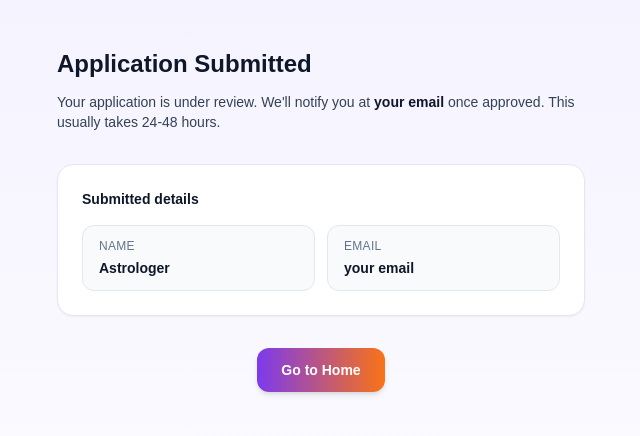
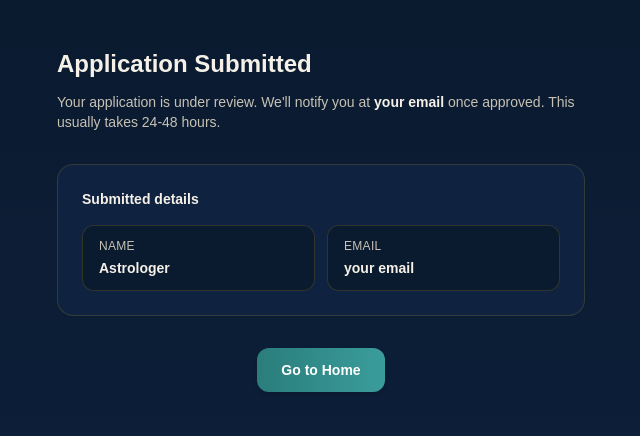
Before and after one commit to rohu123coder/lagnalord-v2, a Next.js app in the folder apps/web/: page /astrologer/pending in a window 1280 px wide. Shown: the top 436 px of the page, without its empty margins (319-959 px from the left). Built offline with nearby package versions, Linux system fonts and the light colour scheme.

Commit message:
astrologer/pending/page.tsx: navy/gold/teal theme

```diff
--- a/apps/web/app/astrologer/pending/page.tsx
+++ b/apps/web/app/astrologer/pending/page.tsx
@@ -44,8 +44,8 @@ export default function AstrologerPendingPage() {
 
   if (!mounted) {
     return (
-      <div className="flex min-h-screen items-center justify-center bg-slate-50">
-        <div className="h-10 w-10 animate-spin rounded-full border-2 border-violet-500 border-t-transparent" />
+      <div className="flex min-h-screen items-center justify-center bg-[#0A1A2F]">
+        <div className="h-10 w-10 animate-spin rounded-full border-2 border-[#C9A227] border-t-transparent" />
       </div>
     );
   }
@@ -54,37 +54,37 @@ export default function AstrologerPendingPage() {
   const email = details?.email ?? "your email";
 
   return (
-    <div className="min-h-screen bg-gradient-to-b from-violet-50 to-white">
+    <div className="min-h-screen bg-gradient-to-b from-[#0A1A2F] to-[#0F2240]">
       <div className="mx-auto flex max-w-xl flex-col px-4 py-12 sm:px-6">
-        <h1 className="text-2xl font-bold text-slate-900">
+        <h1 className="text-2xl font-bold text-[#F5F1E8]">
           Application Submitted
         </h1>
 
-        <p className="mt-3 text-sm text-slate-700">
+        <p className="mt-3 text-sm text-[#C7C2B4]">
           Your application is under review. We&apos;ll notify you at{" "}
-          <span className="font-semibold text-slate-900">{email}</span> once approved.
+          <span className="font-semibold text-[#F5F1E8]">{email}</span> once approved.
           This usually takes 24-48 hours.
         </p>
 
-        <div className="mt-8 rounded-2xl border border-slate-200 bg-white p-6 shadow-sm">
-          <h2 className="text-sm font-semibold text-slate-900">
+        <div className="mt-8 rounded-2xl border border-[#C9A227]/20 bg-[#0F2240] p-6 shadow-sm">
+          <h2 className="text-sm font-semibold text-[#F5F1E8]">
             Submitted details
           </h2>
 
           <div className="mt-4 grid gap-3 sm:grid-cols-2">
-            <div className="rounded-xl border border-slate-200 bg-slate-50 px-4 py-3">
-              <p className="text-xs font-medium uppercase tracking-wide text-slate-500">
+            <div className="rounded-xl border border-[#C9A227]/20 bg-[#0A1A2F] px-4 py-3">
+              <p className="text-xs font-medium uppercase tracking-wide text-[#C7C2B4]">
                 Name
               </p>
-              <p className="mt-1 text-sm font-semibold text-slate-900">
+              <p className="mt-1 text-sm font-semibold text-[#F5F1E8]">
                 {name}
               </p>
             </div>
-            <div className="rounded-xl border border-slate-200 bg-slate-50 px-4 py-3">
-              <p className="text-xs font-medium uppercase tracking-wide text-slate-500">
+            <div className="rounded-xl border border-[#C9A227]/20 bg-[#0A1A2F] px-4 py-3">
+              <p className="text-xs font-medium uppercase tracking-wide text-[#C7C2B4]">
                 Email
               </p>
-              <p className="mt-1 text-sm font-semibold text-slate-900">
+              <p className="mt-1 text-sm font-semibold text-[#F5F1E8]">
                 {email}
               </p>
             </div>
@@ -94,7 +94,7 @@ export default function AstrologerPendingPage() {
         <div className="mt-8 flex items-center justify-center">
           <Link
             href="/"
-            className="rounded-xl bg-gradient-to-r from-purple-600 to-orange-500 px-6 py-3 text-sm font-semibold text-white shadow-md transition hover:opacity-95"
+            className="rounded-xl bg-gradient-to-r from-[#2A7D7B] to-[#3A9D9B] px-6 py-3 text-sm font-semibold text-white shadow-md transition hover:opacity-95"
           >
             Go to Home
           </Link>
```
